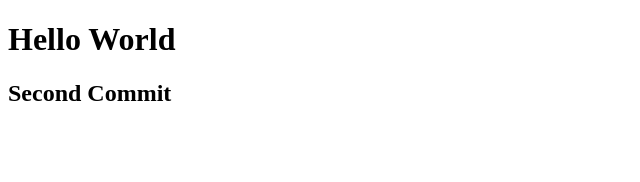
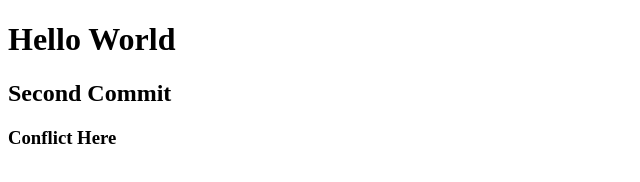
Before and after one commit to thuongghipp/GITHUB, a plain HTML site: page index.html in a window 1280 px wide. Shown: the whole page, without its empty margins (0-640 px from the left). Drawn offline with Linux system fonts and the light colour scheme.

Commit message:
Conflict create

```diff
--- a/index.html
+++ b/index.html
@@ -10,6 +10,7 @@
 <body>
     <h1>Hello World</h1>
     <h2>Second Commit</h2>
+    <h3>Conflict Here</h3>
 
 </body>
 
```
Also changed, not shown: 1 other file.
